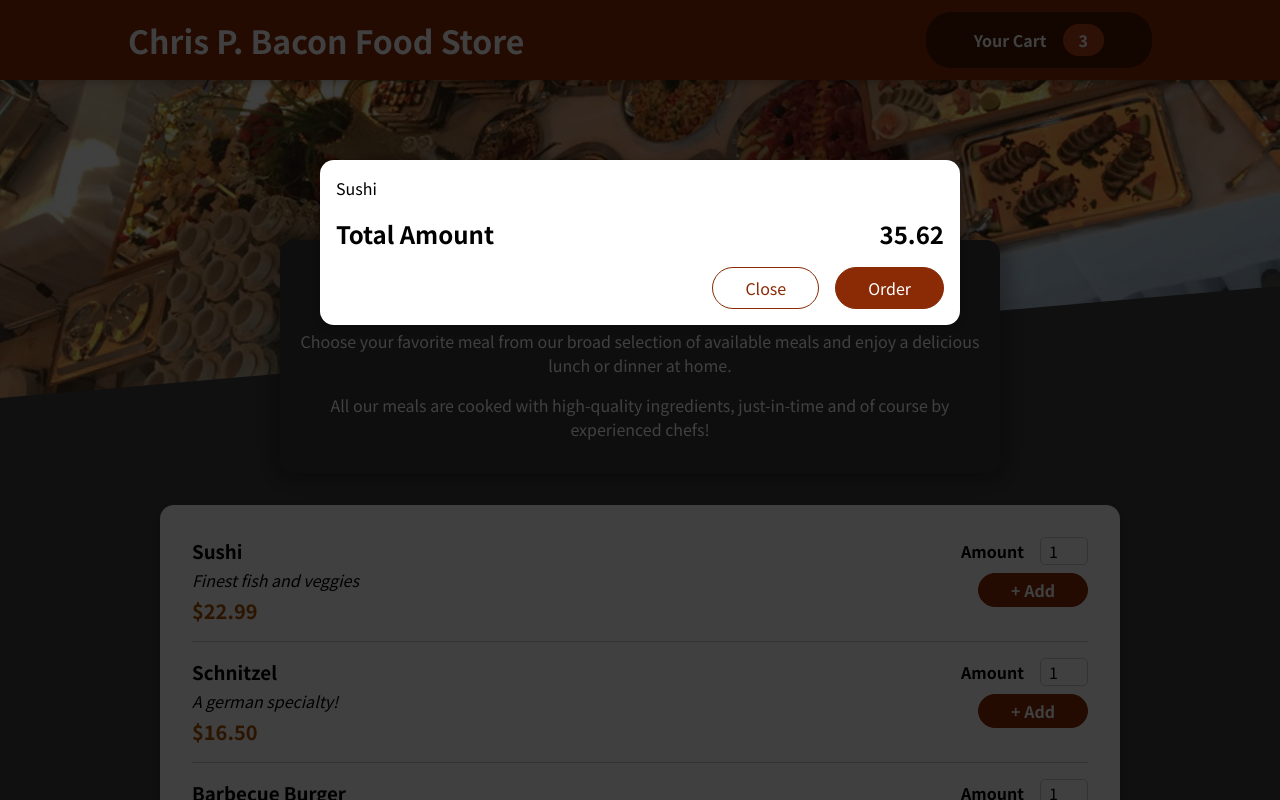
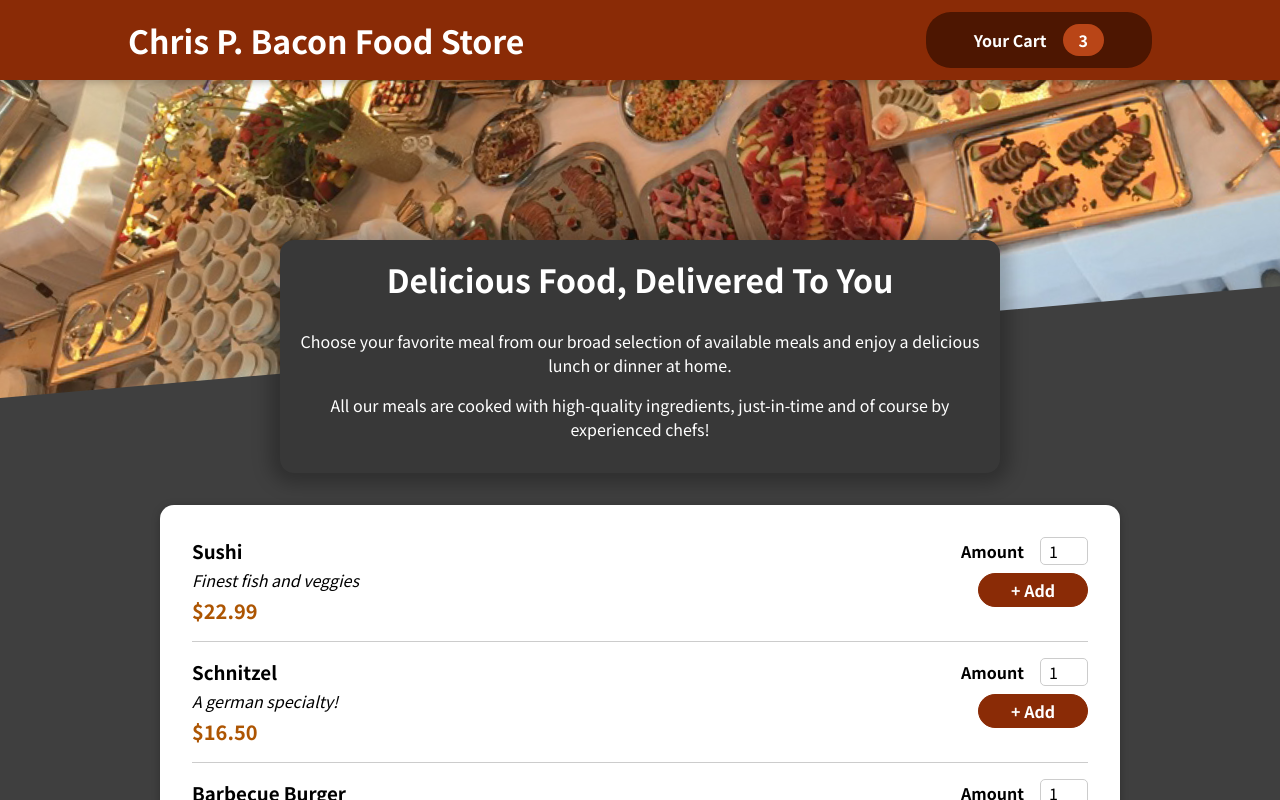
Before and after one commit to SirJose/ReactFoodOrderApp, a React (Create React App) app: page / in a window 1280 px wide. Shown: the top 800 px of the page. Built offline with nearby package versions, Linux system fonts and the light colour scheme.

Commit message:
Show/Hide cart functionality

```diff
--- a/src/App.js
+++ b/src/App.js
@@ -1,13 +1,25 @@
+import React, { useState } from "react";
 import Cart from "./components/Cart/Cart";
 import Header from "./components/Layout/Header";
 import Meals from "./components/Meals/Meals";
 
 
 const App = () => {
+
+  const [cardIsShown, setCartIsShown] = useState(false);
+
+  const showCartHandler = () => {
+    setCartIsShown(true);
+  };
+
+  const hideCartHandler = () => {
+    setCartIsShown(false);
+  };
+
   return (
     <>
-      <Cart />
-      <Header />
+      {cardIsShown && <Cart onClose={hideCartHandler} />}
+      <Header onShowCart={showCartHandler}  />
       <main>
         <Meals />
       </main>
--- a/src/components/Cart/Cart.js
+++ b/src/components/Cart/Cart.js
@@ -18,14 +18,18 @@
     );
 
     return (
-        <Modal>
+        <Modal onClose={props.onClose} >
             {cartItems}
             <div className={classes.total}>
                 <div>Total Amount</div>
                 <div>35.62</div>
             </div>
             <div className={classes.actions}>
-                <button className={classes['button--alt']}>Close</button>
+                <button
+                    className={classes['button--alt']}
+                    onClick={props.onClose} >
+                    Close
+                </button>
                 <button className={classes.button}>Order</button>
             </div>
         </Modal>
--- a/src/components/Layout/Header.js
+++ b/src/components/Layout/Header.js
@@ -9,7 +9,7 @@
         <>
             <header className={classes.header} >
                 <h1>Chris P. Bacon Food Store</h1>
-                <HeaderCartButton />
+                <HeaderCartButton onClick={props.onShowCart} />
             </header>
             <div className={classes['main-image']} >
                 <img src={mealsImage} alt="A table full of delicious food!" />
--- a/src/components/Layout/HeaderCartButton.js
+++ b/src/components/Layout/HeaderCartButton.js
@@ -4,7 +4,7 @@
 
 const HeaderCartButton = props => {
     return (
-        <button className={classes.button}>
+        <button className={classes.button} onClick={props.onClick}>
             <span>
                 <CartIcon className={classes.icon} />
             </span>
--- a/src/components/UI/Modal.js
+++ b/src/components/UI/Modal.js
@@ -4,7 +4,7 @@
 
 const Backdrop = props => {
     return (
-        <div className={classes.backdrop} />
+        <div className={classes.backdrop} onClick={props.onClose} />
     );
 };
 
@@ -23,7 +23,7 @@
 const Modal = props => {
     return (
         <>
-            {ReactDom.createPortal(<Backdrop />, portalElement)}
+            {ReactDom.createPortal(<Backdrop onClose={props.onClose} />, portalElement)}
             {ReactDom.createPortal(
                 <ModalOverlay>{props.children}</ModalOverlay>,
                 portalElement
```
Also changed, not shown: 1 other file (tests, documents, lock files or other folders).
